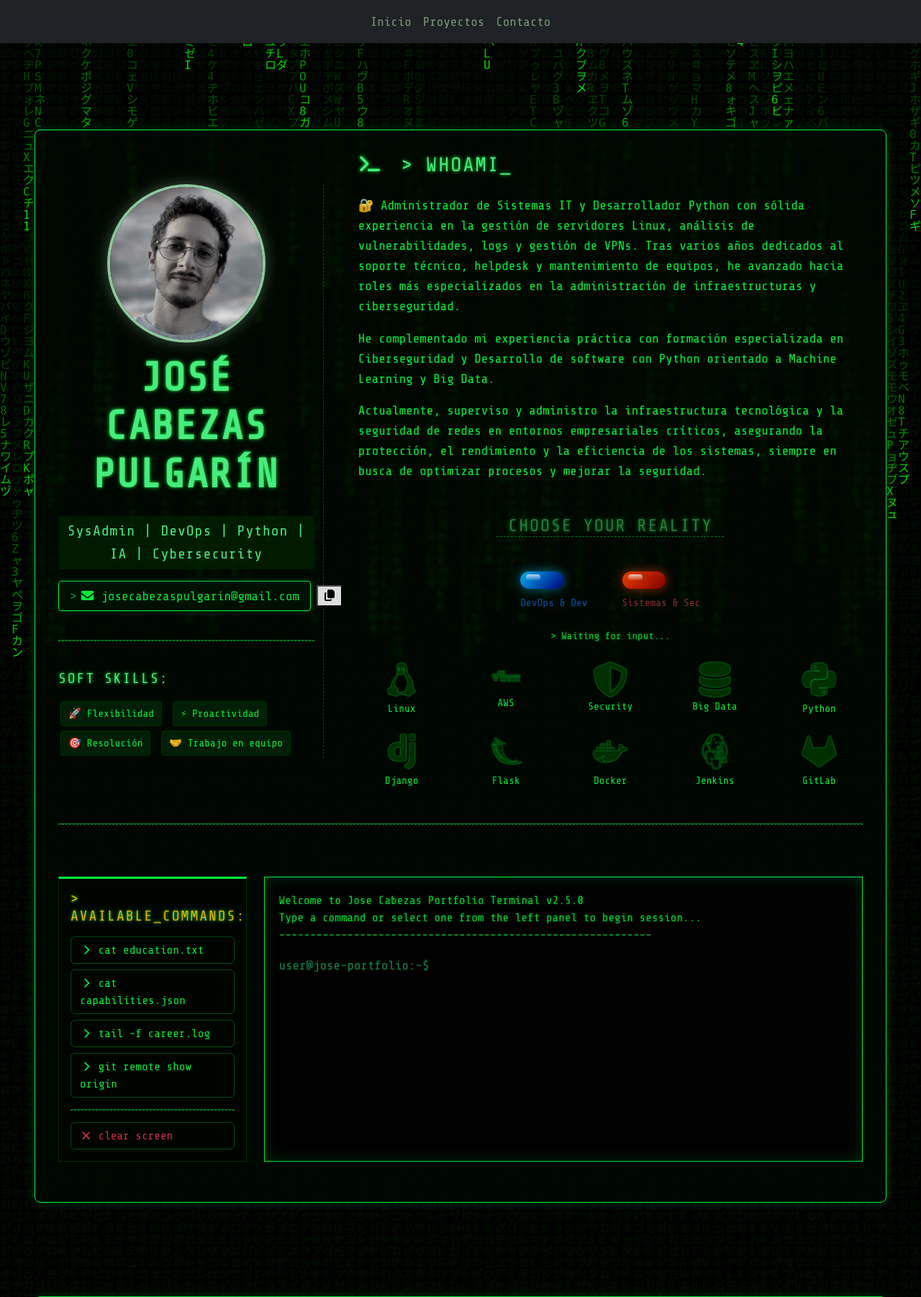
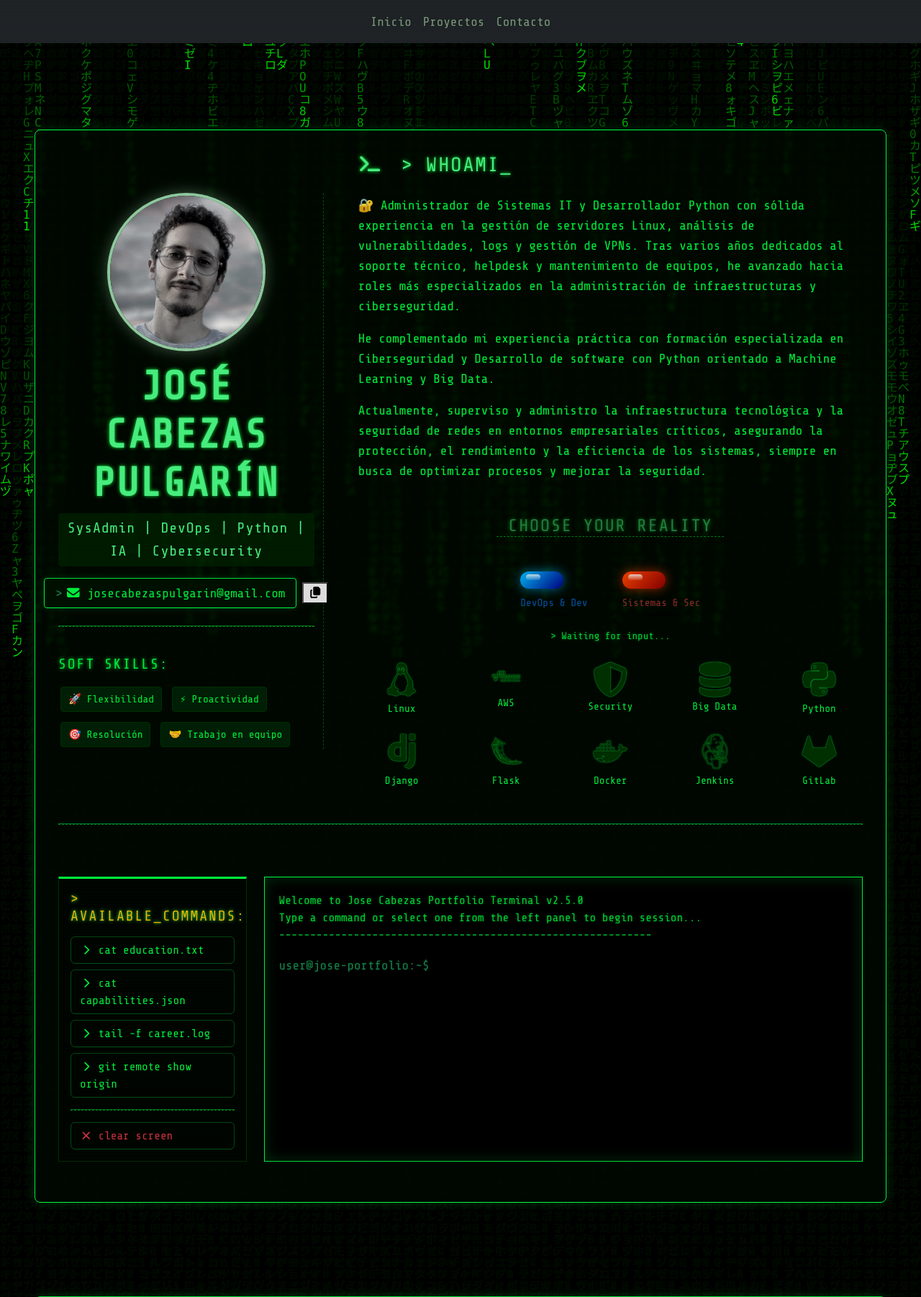
Before and after one commit to jornkbz/portfolio-flask, a Flask app: page / in a window 1280 px wide. Shown: the top 1802 px of the page at 72% size. Run offline with Flask 3, Linux system fonts and the light colour scheme; some libraries are stand-ins or nearby versions.

Commit message:
centrado correo

```diff
--- a/templates/home.html
+++ b/templates/home.html
@@ -13,26 +13,29 @@
             <div class="row align-items-center">
 
                 <div class="col-lg-4 text-center border-end-matrix mb-5 mb-lg-0">
+
                     <img src="{{ url_for('static', filename='img/perfil.jpg')}}" class="img-fluid rounded-circle mb-3 profile-pic" alt="Jose Cabezas" width="220" style="border: 4px solid #00FF41;">
-                    <h1 class="display-4 fw-bold matrix-text-glow">José Cabezas Pulgarín</h1>
-                    <p class="matrix-role fs-5">SysAdmin | DevOps | Python | IA | Cybersecurity</p>
 
-                    <div class="mb-4 d-inline-flex align-items-center gap-2">
-                        <a href="mailto:josecabezaspulgarin@gmail.com" class="matrix-email-link">
+                    <h1 class="display-4 fw-bold matrix-text-glow mb-2">José Cabezas Pulgarín</h1>
+
+                    <p class="matrix-role fs-5 mb-3">SysAdmin | DevOps | Python | IA | Cybersecurity</p>
+
+                    <div class="mb-4 d-flex justify-content-center align-items-center gap-2">
+                        <a href="mailto:josecabezaspulgarin@gmail.com" class="matrix-email-link text-decoration-none">
                             <span class="text-success me-1">></span>
                             <i class="fas fa-envelope me-2"></i>josecabezaspulgarin@gmail.com
                         </a>
 
                         <button class="matrix-copy-btn" onclick="copyEmailToClipboard()" title="Copiar al portapapeles">
-                        <i class="fas fa-copy" id="copy-icon"></i>
+                            <i class="fas fa-copy" id="copy-icon"></i>
                         </button>
                     </div>
 
                     <hr class="matrix-divider">
 
                     <div class="text-start mt-4 d-inline-block">
-                        <h5 class="text-uppercase mb-3 text-center text-lg-start">Soft Skills:</h5>
-                        <div class="text-center text-lg-start">
+                        <h5 class="text-uppercase mb-3 text-center text-lg-start" style="color: #00FF41; font-family: 'Share Tech Mono', monospace;">Soft Skills:</h5>
+                        <div class="text-center text-lg-start d-flex flex-wrap justify-content-center justify-content-lg-start gap-2">
                             <span class="matrix-badge">🚀 Flexibilidad</span>
                             <span class="matrix-badge">⚡ Proactividad</span>
                             <span class="matrix-badge">🎯 Resolución</span>
```
